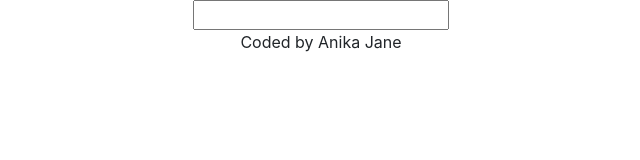
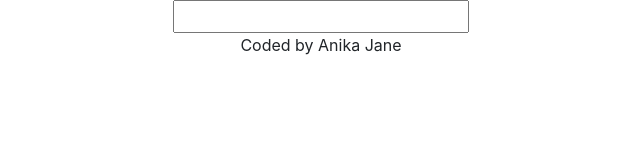
Before and after one commit to anika-jane/dictionary-app, a React (Create React App) app: page / in a window 1280 px wide. Shown: the top 160 px of the page, without its empty margins (319-959 px from the left). Built offline with nearby package versions, Linux system fonts and the light colour scheme.

Commit message:
changed font size

```diff
--- a/src/Dictionary.css
+++ b/src/Dictionary.css
@@ -0,0 +1,3 @@
+.Dictionary {
+    font-size: large;
+}
--- a/src/Dictionary.js
+++ b/src/Dictionary.js
@@ -14,7 +14,6 @@ export default function Dictionary() {
         setKeyword(event.target.value);
     }
 
-
     return <div className="Dictionary">
         <form onSubmit={search}>
             <input type="search" onChange={handleKeywordChange} autofocus={true} />
```
